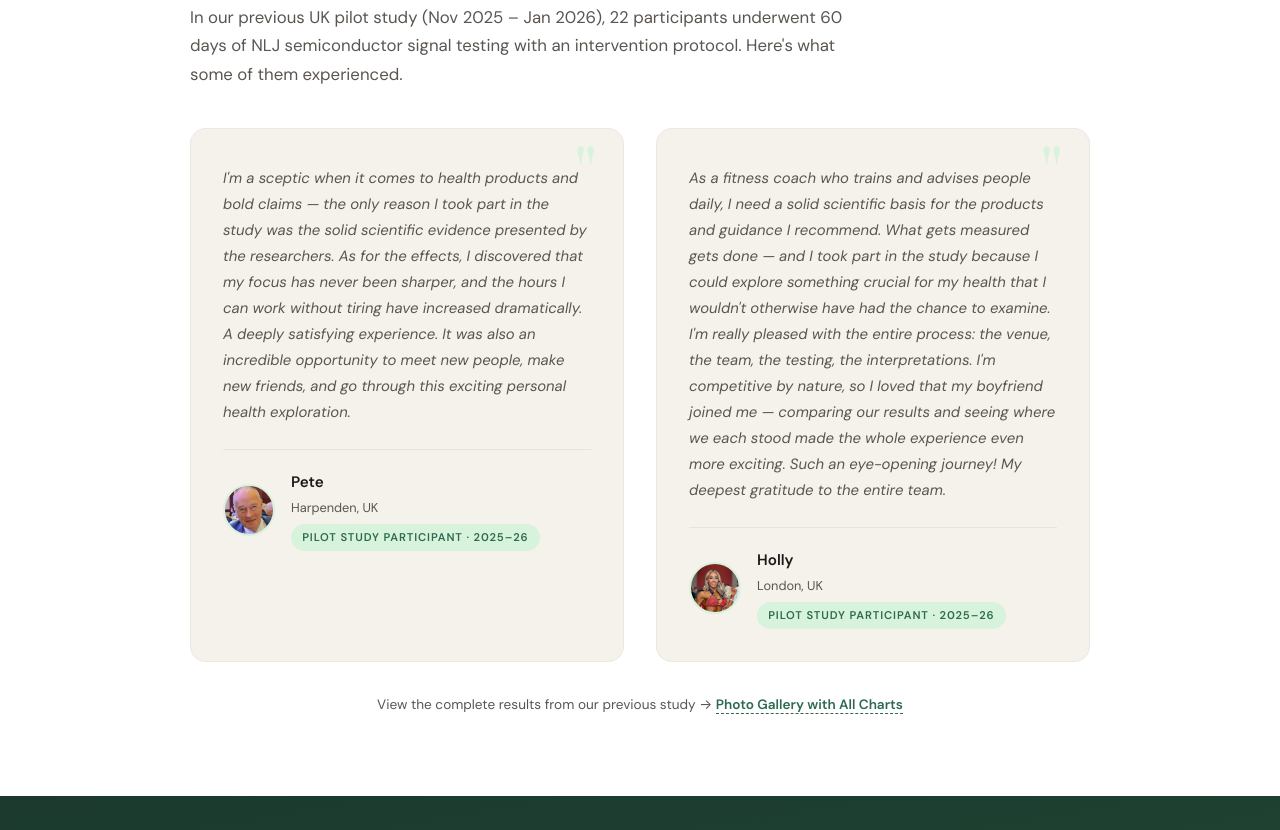
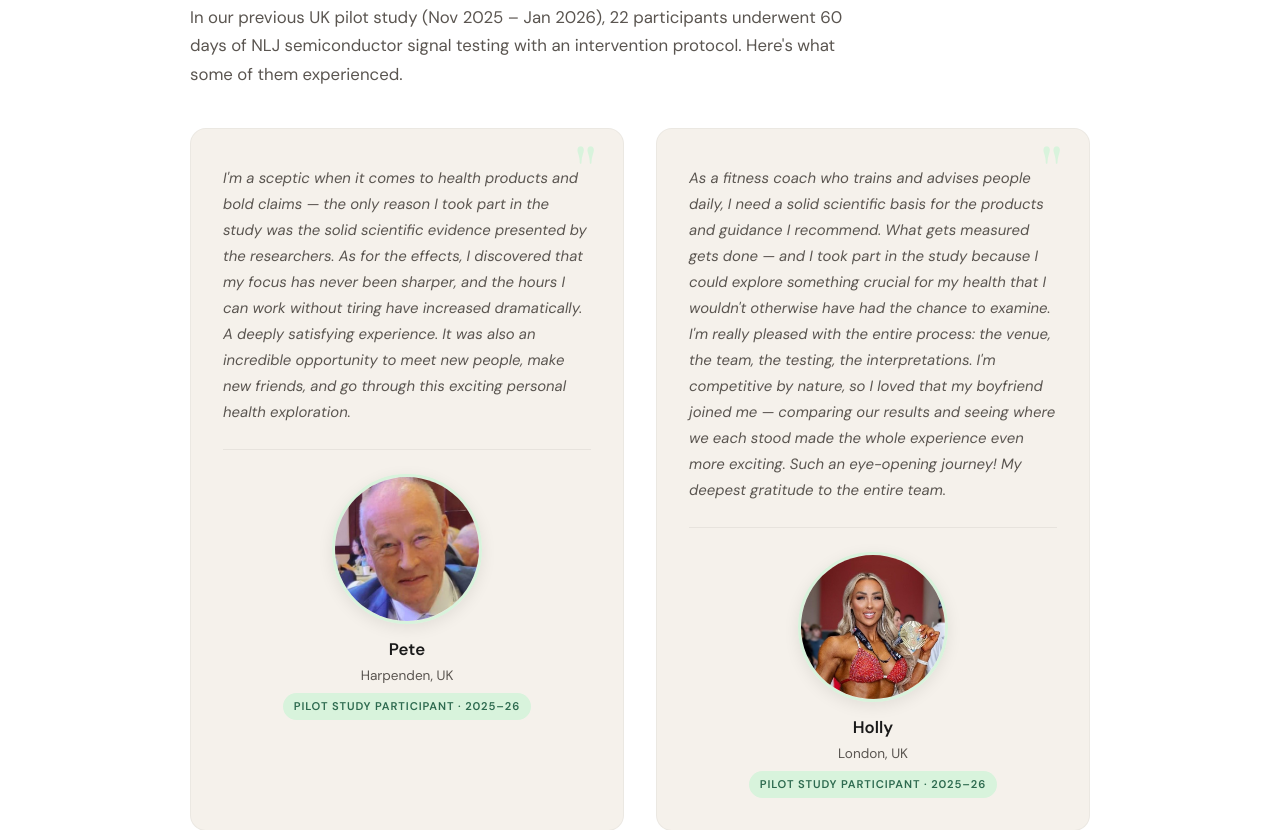
Before and after one commit to the-uk-of-love/toxdetect-study, a plain HTML site: page index.html in a window 1280 px wide. Shown: the part 11170-12000 px from the top of the page. Drawn offline with Linux system fonts and the light colour scheme.

Commit message:
Update index.html

```diff
--- a/index.html
+++ b/index.html
@@ -780,31 +780,34 @@
 
   .testimonial-author {
     display: flex;
+    flex-direction: column;
     align-items: center;
-    gap: 1rem;
-    padding-top: 1.25rem;
+    gap: 0.75rem;
+    padding-top: 1.5rem;
     border-top: 1px solid rgba(0,0,0,0.06);
+    text-align: center;
   }
 
   .testimonial-avatar {
-    width: 52px;
-    height: 52px;
+    width: 150px;
+    height: 150px;
     border-radius: 50%;
     object-fit: cover;
-    border: 2px solid var(--accent-pale);
+    border: 3px solid var(--accent-pale);
+    box-shadow: 0 4px 16px rgba(0,0,0,0.08);
     flex-shrink: 0;
   }
 
   .testimonial-name {
     font-weight: 600;
-    font-size: 0.95rem;
+    font-size: 1.05rem;
     color: var(--text);
   }
 
   .testimonial-location {
-    font-size: 0.8rem;
-    color: var(--text-muted);
-    margin-top: 0.15rem;
+    font-size: 0.85rem;
+    color: var(--text-muted);
+    margin-top: 0.1rem;
   }
 
   .testimonial-study-badge {
```
